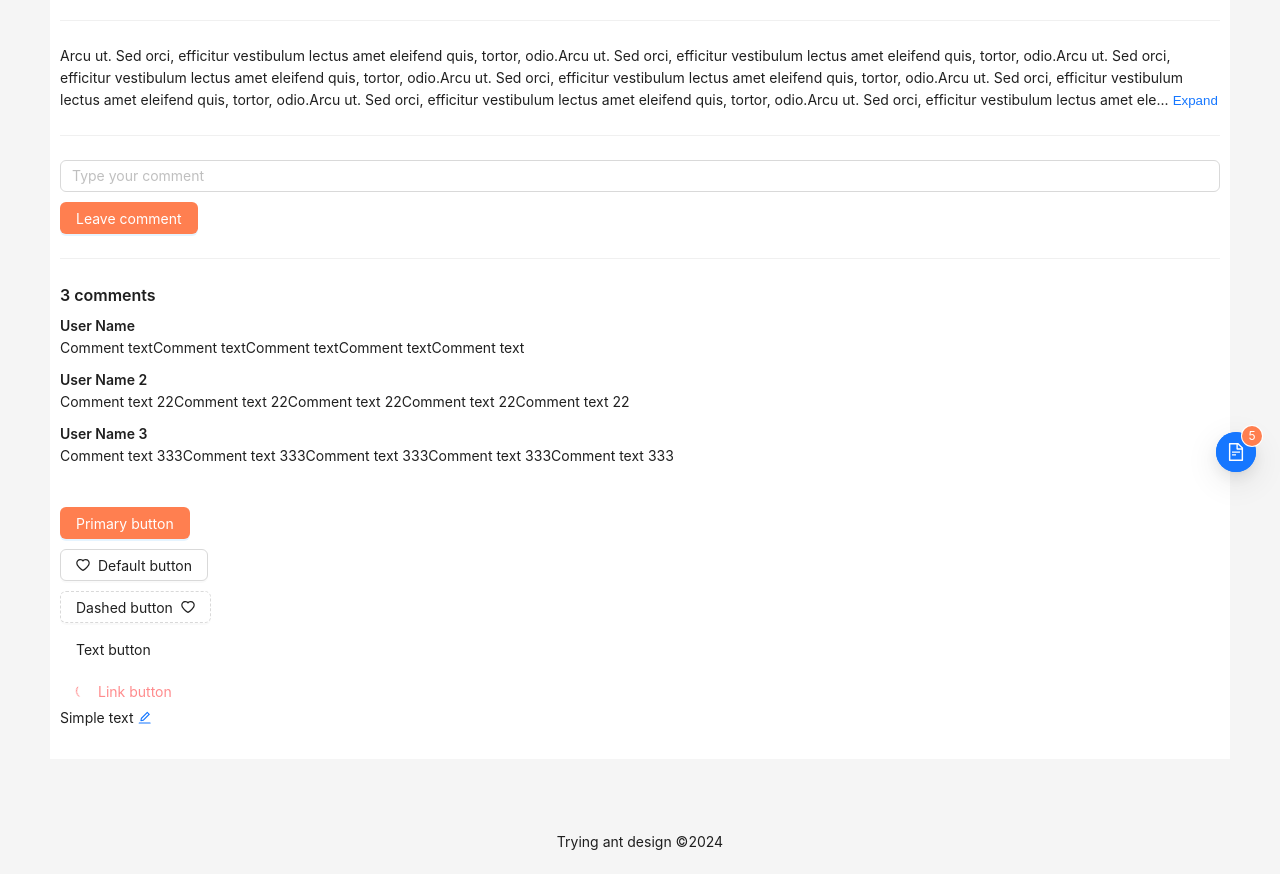
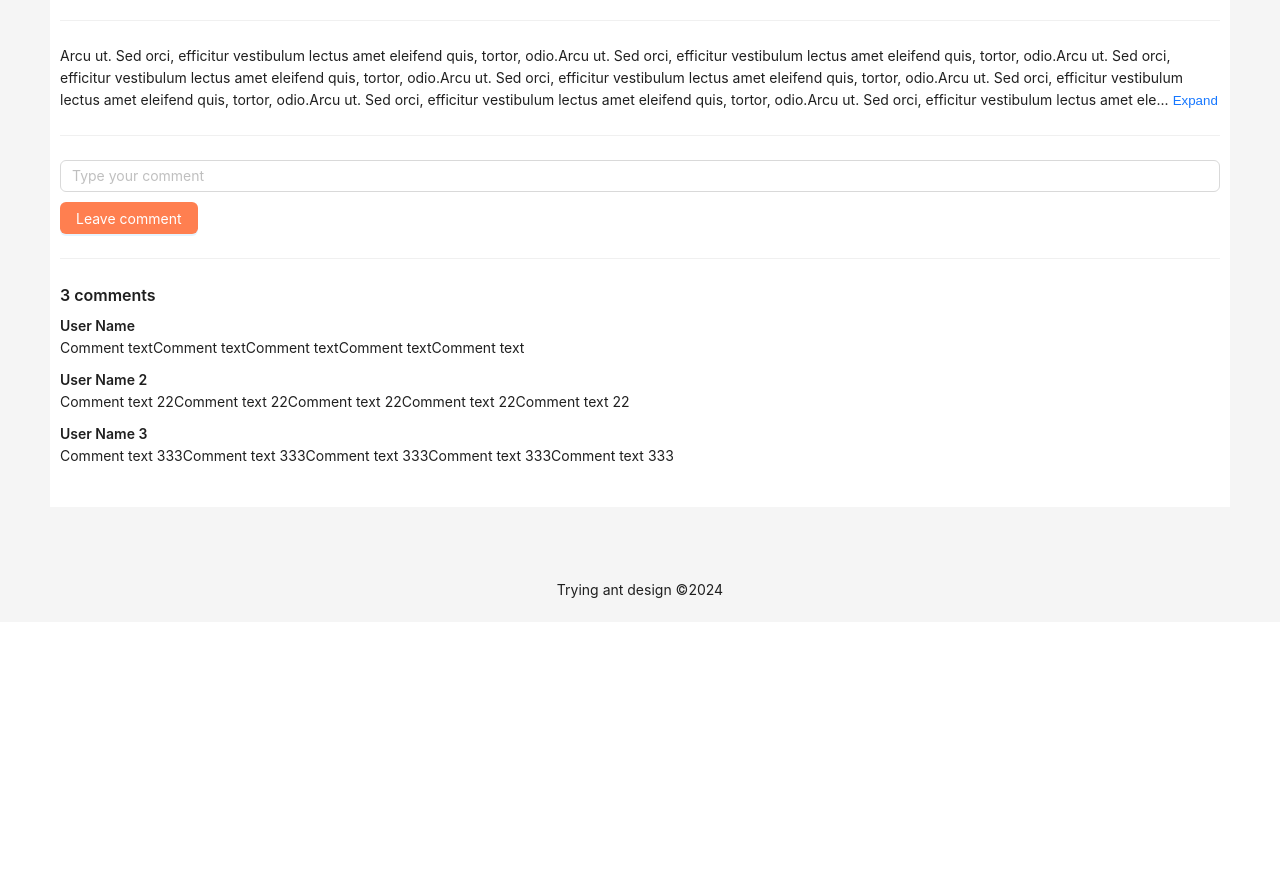
Before and after one commit to AidaChernyavskaya/ant-design, a React (Create React App) app: page / in a window 1280 px wide. Shown: the part 280-1154 px from the top of the page. After the commit the page ends 902 px from the top, so only its background shows below. Built offline with nearby package versions, Linux system fonts and the light colour scheme.

Commit message:
Create Content component

```diff
--- a/src/App.tsx
+++ b/src/App.tsx
@@ -1,71 +1,16 @@
 import React, {useState} from 'react';
 import './App.css';
-import {Button, FloatButton, Input, Typography} from "antd";
-import { HeartOutlined} from "@ant-design/icons";
 
-import {Divider, Flex, Layout} from "antd";
-import {Content, Footer} from "antd/es/layout/layout";
-
-import {Breadcrumb} from "antd";
+import {Layout} from "antd";
 import HeaderBlock from "./components/HeaderBlock/HeaderBlock";
 import FooterBlock from "./components/FooterBlock/FooterBlock";
+import ContentBlock from "./components/ContentBlock/ContentBlock";
 
 function App() {
-    const [editableStr, setEditableStr] = useState('Simple text');
-
-
   return (
       <Layout >
           <HeaderBlock/>
-
-          <Content style={{padding: '50px'}}>
-              <Breadcrumb
-                  items={[{title: 'Home'}, {title: <a href={''}>All articles</a>}, {title: 'Article name'}]}
-                  style={{marginBottom: '20px'}}
-              />
-              <div style={{background: 'white', padding: '30px 10px'}}>
-                  <Typography.Title level={2}>Article header</Typography.Title>
-                  <Typography.Title level={4}>Short article description</Typography.Title>
-                  <Divider/>
-                  <Typography.Paragraph ellipsis={{rows:3, expandable: 'collapsible'}}>
-                      {'Arcu ut. Sed orci, efficitur vestibulum lectus amet eleifend quis, tortor, odio.'.repeat(30)}
-                  </Typography.Paragraph>
-                  <Divider/>
-
-
-                  <Input placeholder={'Type your comment'} style={{marginBottom: '10px'}}/>
-                  <Button type={"primary"} style={{ background: "coral"}}>Leave comment</Button>
-                  <Divider/>
-
-                  <Typography.Title level={5}>3 comments</Typography.Title>
-                  <Flex vertical={true} justify={"flex-start"} align={"flex-start"} style={{marginBottom: '10px'}}>
-                      <Typography.Text strong={true}>User Name</Typography.Text>
-                      <Typography.Text>{'Comment text'.repeat(5)}</Typography.Text>
-                  </Flex>
-                  <Flex vertical={true} justify={"flex-start"} align={"flex-start"} style={{marginBottom: '10px'}}>
-                      <Typography.Text strong={true}>User Name 2</Typography.Text>
-                      <Typography.Text>{'Comment text 22'.repeat(5)}</Typography.Text>
-                  </Flex>
-                  <Flex vertical={true} justify={"flex-start"} align={"flex-start"} style={{marginBottom: '10px'}}>
-                      <Typography.Text strong={true}>User Name 3</Typography.Text>
-                      <Typography.Text>{'Comment text 333'.repeat(5)}</Typography.Text>
-                  </Flex>
-
-
-                  <Flex vertical={true} justify={"flex-start"} align={"flex-start"} gap={10} style={{marginTop: '40px'}}>
-                      <Button type={"primary"} style={{ background: "coral"}}>Primary button</Button>
-                      <Button type={"default"} icon={<HeartOutlined/>}>Default button</Button>
-                      <Button type={"dashed"} icon={<HeartOutlined/>} iconPosition={'end'}>Dashed button</Button>
-                      <Button type={"text"}>Text button</Button>
-                      <Button type={"link"} loading={true} danger={true}>Link button</Button>
-                  </Flex>
-
-                  <FloatButton type={'primary'} tooltip={'Help'} badge={{count: 5, color: 'coral'}}/>
-
-                  <Typography.Text editable={{onChange: setEditableStr}}>{editableStr}</Typography.Text>
-              </div>
-          </Content>
-
+          <ContentBlock/>
           <FooterBlock/>
       </Layout>
 
--- /dev/null
+++ b/src/components/ContentBlock/ContentBlock.tsx
@@ -0,0 +1,46 @@
+import React, {useState} from 'react';
+import {Breadcrumb, Button, Divider, Flex, FloatButton, Input, Typography} from "antd";
+import {HeartOutlined} from "@ant-design/icons";
+import {Content} from "antd/es/layout/layout";
+
+const ContentBlock = () => {
+    const [editableStr, setEditableStr] = useState('Simple text');
+    return (
+        <Content style={{padding: '50px'}}>
+            <Breadcrumb
+                items={[{title: 'Home'}, {title: <a href={''}>All articles</a>}, {title: 'Article name'}]}
+                style={{marginBottom: '20px'}}
+            />
+            <div style={{background: 'white', padding: '30px 10px'}}>
+                <Typography.Title level={2}>Article header</Typography.Title>
+                <Typography.Title level={4}>Short article description</Typography.Title>
+                <Divider/>
+
+                <Typography.Paragraph ellipsis={{rows:3, expandable: 'collapsible'}}>
+                    {'Arcu ut. Sed orci, efficitur vestibulum lectus amet eleifend quis, tortor, odio.'.repeat(30)}
+                </Typography.Paragraph>
+                <Divider/>
+
+                <Input placeholder={'Type your comment'} style={{marginBottom: '10px'}}/>
+                <Button type={"primary"} style={{ background: "coral"}}>Leave comment</Button>
+                <Divider/>
+
+                <Typography.Title level={5}>3 comments</Typography.Title>
+                <Flex vertical={true} justify={"flex-start"} align={"flex-start"} style={{marginBottom: '10px'}}>
+                    <Typography.Text strong={true}>User Name</Typography.Text>
+                    <Typography.Text>{'Comment text'.repeat(5)}</Typography.Text>
+                </Flex>
+                <Flex vertical={true} justify={"flex-start"} align={"flex-start"} style={{marginBottom: '10px'}}>
+                    <Typography.Text strong={true}>User Name 2</Typography.Text>
+                    <Typography.Text>{'Comment text 22'.repeat(5)}</Typography.Text>
+                </Flex>
+                <Flex vertical={true} justify={"flex-start"} align={"flex-start"} style={{marginBottom: '10px'}}>
+                    <Typography.Text strong={true}>User Name 3</Typography.Text>
+                    <Typography.Text>{'Comment text 333'.repeat(5)}</Typography.Text>
+                </Flex>
+            </div>
+        </Content>
+    );
+};
+
+export default ContentBlock;
```
